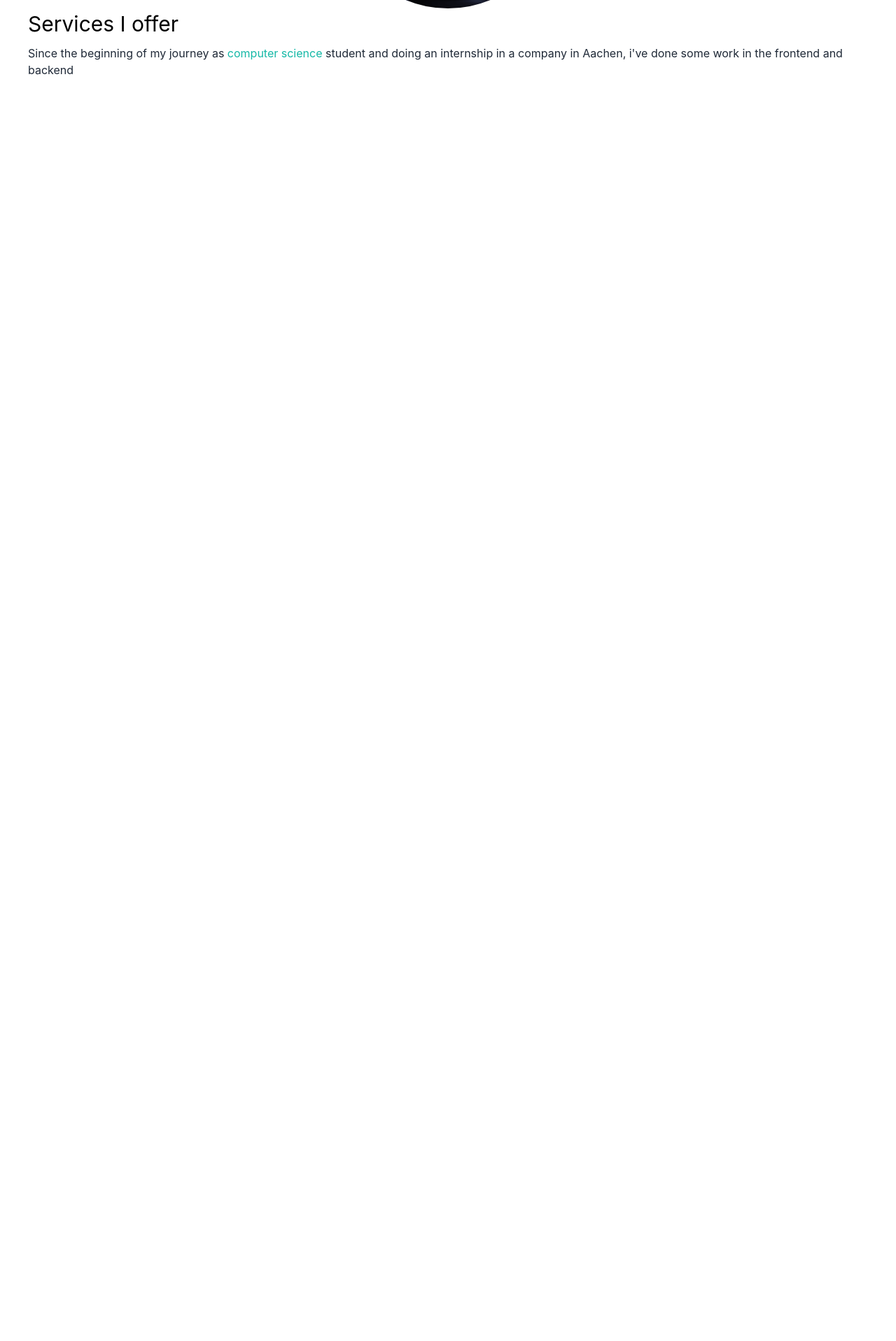
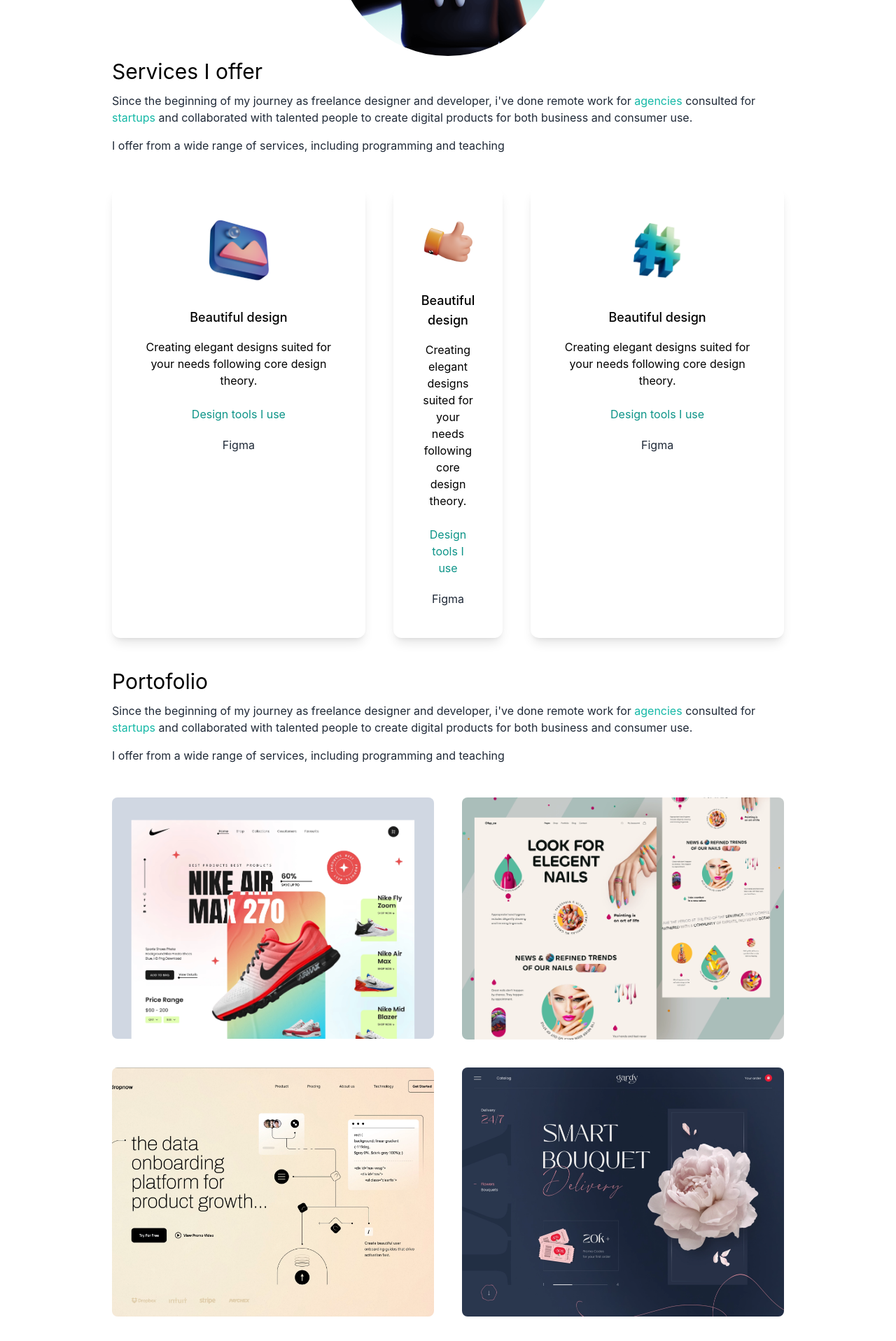
Before and after one commit to yhfrds/react-portfolio, a Next.js app: page / in a window 1280 px wide. Shown: the part 880-2797 px from the top of the page at 70% size. Before the commit the page ends 1000 px from the top, so only its background shows below. Built offline with nearby package versions, Linux system fonts and the light colour scheme.

Commit message:
dark mode is done

```diff
--- a/pages/index.js
+++ b/pages/index.js
@@ -1,25 +1,43 @@
 import Head from "next/head";
 import { BsFillMoonStarsFill } from "react-icons/bs";
-import { AiFillLinkedin, AiFillMail, AiFillInstagram } from "react-icons/ai";
+import { AiFillLinkedin, AiFillGithub } from "react-icons/ai";
 import Image from "next/image";
 import deved from "../public/dev-ed-wave.png";
+import design from "../public/design.png";
+import code from "../public/code.png";
+import consulting from "../public/consulting.png";
+import web1 from "../public/web1.png";
+import web2 from "../public/web2.png";
+import web3 from "../public/web3.png";
+import web4 from "../public/web4.png";
+import web5 from "../public/web5.png";
+import web6 from "../public/web6.png";
+import { useState } from "react";
 
 export default function Home() {
+  const [darkMode, setDarkMode] = useState(false);
   return (
-    <div>
+    <div className={darkMode ? "dark" : ""}>
       <Head>
         <title>Yudha Firdaus Portfolio</title>
         <meta name="description" content="Generated by cre"></meta>
         <link rel="icon" href="/favicon.ico"></link>
       </Head>
 
-      <main className="bg-white px-10">
+      <main className="bg-white dark:bg-gray-900 px-10 md:px-20 lg:px-40 ">
         <section className=" min-h-screen">
           <nav className="py-10 mb-12 flex justify-between">
-            <h1 className="text-xl font-burtons">developedbyYudha</h1>
+            <h1 className="text-xl font-burtons dark:text-white">
+              developedbyYudha
+            </h1>
             <ul className="flex items-center">
               <li>
-                <BsFillMoonStarsFill className="cursor-pointer text-2xl" />
+                <BsFillMoonStarsFill
+                  onClick={() => {
+                    setDarkMode(!darkMode);
+                  }}
+                  className="cursor-pointer text-2xl dark:text-white"
+                />
               </li>
               <li>
                 <a
@@ -33,21 +51,22 @@ export default function Home() {
           </nav>
 
           <div className="text-center p-10 ">
-            <h2 className="text-5xl py-2 text-teal-600 font-medium">
+            <h2 className="text-5xl py-2 text-teal-600 font-medium md:text-6xl">
               Yudha Firdaus
             </h2>
-            <h3 className="text-2xl py-2">Frontend Developer.</h3>
-            <p className="text-md py-5 leading-8 text-gray-800">
+            <h3 className="text-2xl py-2 md:text-3xl dark:text-white">
+              Frontend Developer.
+            </h3>
+            <p className="text-md py-5 leading-8 text-gray-800 dark:text-gray-200 md:text-xl max-w-xl mx-auto">
               Hey there! I'm a computer science student who loves coding and
               crafting beautiful user experiences. Let's bring your projects to
               life together!
             </p>
           </div>
 
-          <div className="text-5xl flex justify-center gap-16 py-3 text-gray-600 cursor-pointer">
-            <AiFillInstagram />
-            <AiFillLinkedin />
-            <AiFillMail />
+          <div className="text-5xl flex justify-center gap-16 py-3 text-gray-600  dark:text-gray-400">
+            <AiFillLinkedin className="cursor-pointer" />
+            <AiFillGithub className="cursor-pointer" />
           </div>
 
           {/* mx auto will center it */}
@@ -58,13 +77,140 @@ export default function Home() {
 
         <section>
           <div>
-            <h3 className="text-3xl py-1">Services I offer</h3>
-            <p className="text-md py-2 leading 8 text-gray-800">
-              Since the beginning of my journey as{" "}
-              <span className="text-teal-500">computer science</span> student
-              and doing an internship in a company in Aachen, i've done some
-              work in the frontend and backend{" "}
+            <h3 className="text-3xl py-1 dark:text-white">Services I offer</h3>
+            <p className="text-md py-2 leading 8 text-gray-800 dark:text-gray-200">
+              Since the beginning of my journey as freelance designer and
+              developer, i've done remote work for{" "}
+              <span className="text-teal-500">agencies</span> consulted for{" "}
+              <span className="text-teal-500">startups</span> and collaborated
+              with talented people to create digital products for both business
+              and consumer use.
             </p>
+            <p className="text-md py-2 leading 8 text-gray-800 dark:text-gray-200">
+              I offer from a wide range of services, including programming and
+              teaching
+            </p>
+          </div>
+          <div className="md:flex gap-10">
+            <div className="text-center shadow-lg p-10 rounded-xl my-10 dark:bg-white">
+              <Image
+                src={design}
+                width={100}
+                height={100}
+                className="mx-auto"
+              />
+              <h3 className="text-lg font-medium pt-8 pb-2">
+                Beautiful design
+              </h3>
+              <p className="py-2">
+                Creating elegant designs suited for your needs following core
+                design theory.
+              </p>
+              <h4 className="py-4 text-teal-600">Design tools I use</h4>
+              <p className="text-gray-800 py-1">Figma</p>
+            </div>
+            <div className="text-center shadow-lg p-10 rounded-xl my-10 dark:bg-white flex-1">
+              <Image
+                src={consulting}
+                width={100}
+                height={100}
+                className="mx-auto"
+              />
+              <h3 className="text-lg font-medium pt-8 pb-2">
+                Beautiful design
+              </h3>
+              <p className="py-2">
+                Creating elegant designs suited for your needs following core
+                design theory.
+              </p>
+              <h4 className="py-4 text-teal-600">Design tools I use</h4>
+              <p className="text-gray-800 py-1">Figma</p>
+            </div>
+            <div className="text-center shadow-lg p-10 rounded-xl my-10 dark:bg-white">
+              <Image src={code} width={100} height={100} className="mx-auto" />
+              <h3 className="text-lg font-medium pt-8 pb-2">
+                Beautiful design
+              </h3>
+              <p className="py-2">
+                Creating elegant designs suited for your needs following core
+                design theory.
+              </p>
+              <h4 className="py-4 text-teal-600">Design tools I use</h4>
+              <p className="text-gray-800 py-1">Figma</p>
+            </div>
+          </div>
+        </section>
+
+        <section>
+          <div>
+            <h3 className="text-3xl py-1 dark:text-white">Portofolio</h3>
+            <p className="text-md py-2 leading 8 text-gray-800 dark: text-gray-200">
+              Since the beginning of my journey as freelance designer and
+              developer, i've done remote work for{" "}
+              <span className="text-teal-500">agencies</span> consulted for{" "}
+              <span className="text-teal-500">startups</span> and collaborated
+              with talented people to create digital products for both business
+              and consumer use.
+            </p>
+            <p className="text-md py-2 leading 8 text-gray-800 dark:text-gray-200">
+              I offer from a wide range of services, including programming and
+              teaching
+            </p>
+          </div>
+          <div className="flex flex-col gap-10 py-10 lg:flex-row lg:flex-wrap">
+            {/* Use the basis-{size} utilities to set the initial size of flex items */}
+            {/* Resize an element’s content to cover its container using ===> object-cover */}
+            {/* Use --> flex-1 <-- to allow a flex item to grow and shrink as needed, ignoring its initial size */}
+            <div className="basis-1/3 flex-1 ">
+              <Image
+                className="rounded-lg object-cover"
+                width={"100%"}
+                height={"100%"}
+                layout="responsive"
+                src={web1}
+              />
+            </div>
+            <div className="basis-1/3 flex-1">
+              <Image
+                className="rounded-lg object-cover"
+                width={"100%"}
+                height={"100%"}
+                layout="responsive"
+                src={web2}
+              />
+            </div>
+            <div className="basis-1/3 flex-1 relative">
+              <Image
+                className="rounded-lg object-cover"
+                layout="fill"
+                src={web3}
+              />
+            </div>
+            <div className="basis-1/3 flex-1">
+              <Image
+                className="rounded-lg object-cover"
+                width={"100%"}
+                height={"100%"}
+                layout="responsive"
+                src={web4}
+              />
+            </div>
+            <div className="basis-1/3 flex-1 relative">
+              <Image
+                className="rounded-lg object-cover"
+                layout="fill"
+                src={web5}
+              />
+            </div>
+            <div className="basis-1/3 flex-1">
+              <Image
+                className="rounded-lg object-cover"
+                width={"100%"}
+                height={"100%"}
+                layout="responsive"
+                src={web6}
+              />
+            </div>
           </div>
         </section>
       </main>
--- a/tailwind.config.js
+++ b/tailwind.config.js
@@ -1,5 +1,6 @@
 /** @type {import('tailwindcss').Config} */
 module.exports = {
+  darkMode: "class",
   content: [
     "./app/**/*.{js,ts,jsx,tsx,mdx}",
     "./pages/**/*.{js,ts,jsx,tsx,mdx}",
```
